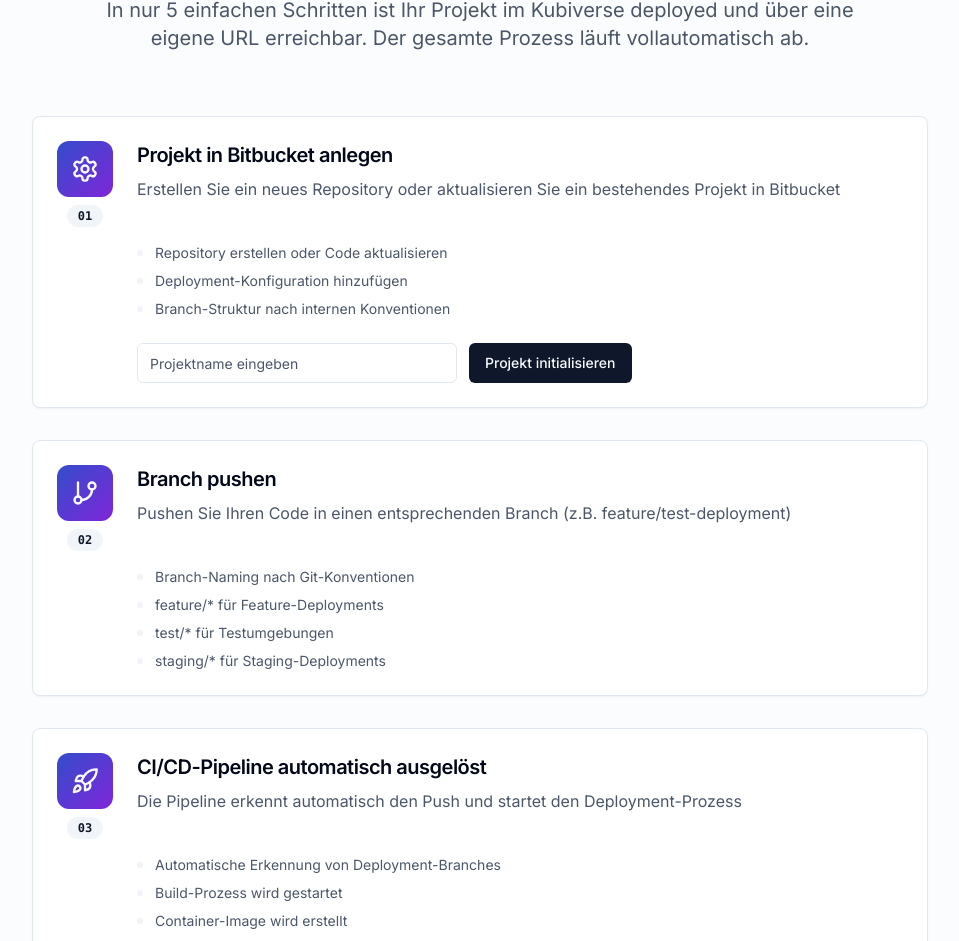
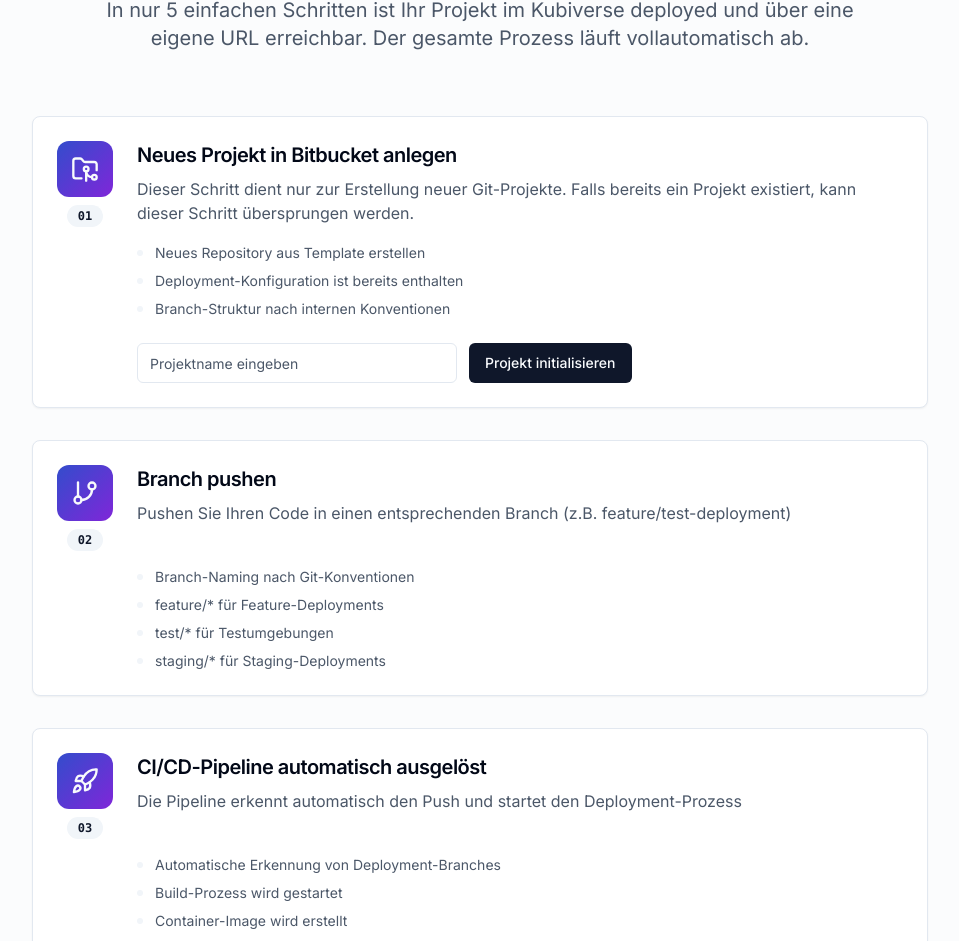
Before and after one commit to Marinek/kubiverse-portal, a React (Vite) app in the folder portal/: page / in a window 1280 px wide. Shown: the part 2073-3014 px from the top of the page, without its empty margins (160-1119 px from the left). Built offline with nearby package versions, Linux system fonts and the light colour scheme; no server answers.

Commit message:
feat: update deployment guide content

```diff
--- a/portal/src/components/DeploymentGuide.tsx
+++ b/portal/src/components/DeploymentGuide.tsx
@@ -8,6 +8,7 @@ import {
   ArrowRight,
   CheckCircle2,
   GitBranch,
+  FolderGit2,
   Rocket,
   Globe,
   Settings,
@@ -56,12 +57,12 @@ export const DeploymentGuide = () => {
   const steps = [
     {
       number: "01",
-      icon: Settings,
-      title: "Projekt in Bitbucket anlegen",
-      description: "Erstellen Sie ein neues Repository oder aktualisieren Sie ein bestehendes Projekt in Bitbucket",
+      icon: FolderGit2,
+      title: "Neues Projekt in Bitbucket anlegen",
+      description: "Dieser Schritt dient nur zur Erstellung neuer Git-Projekte. Falls bereits ein Projekt existiert, kann dieser Schritt übersprungen werden.",
       details: [
-        "Repository erstellen oder Code aktualisieren",
-        "Deployment-Konfiguration hinzufügen",
+        "Neues Repository aus Template erstellen",
+        "Deployment-Konfiguration ist bereits enthalten",
         "Branch-Struktur nach internen Konventionen"
       ]
     },
```
